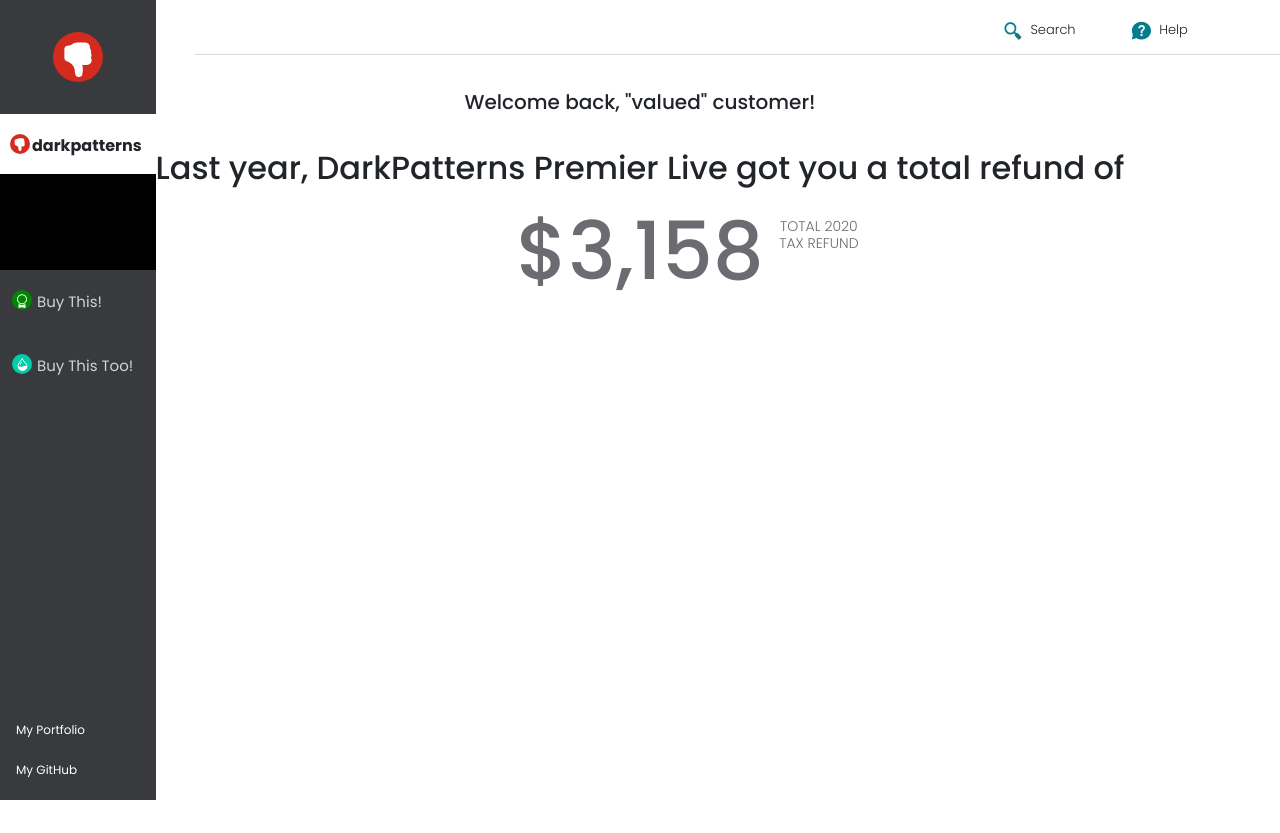
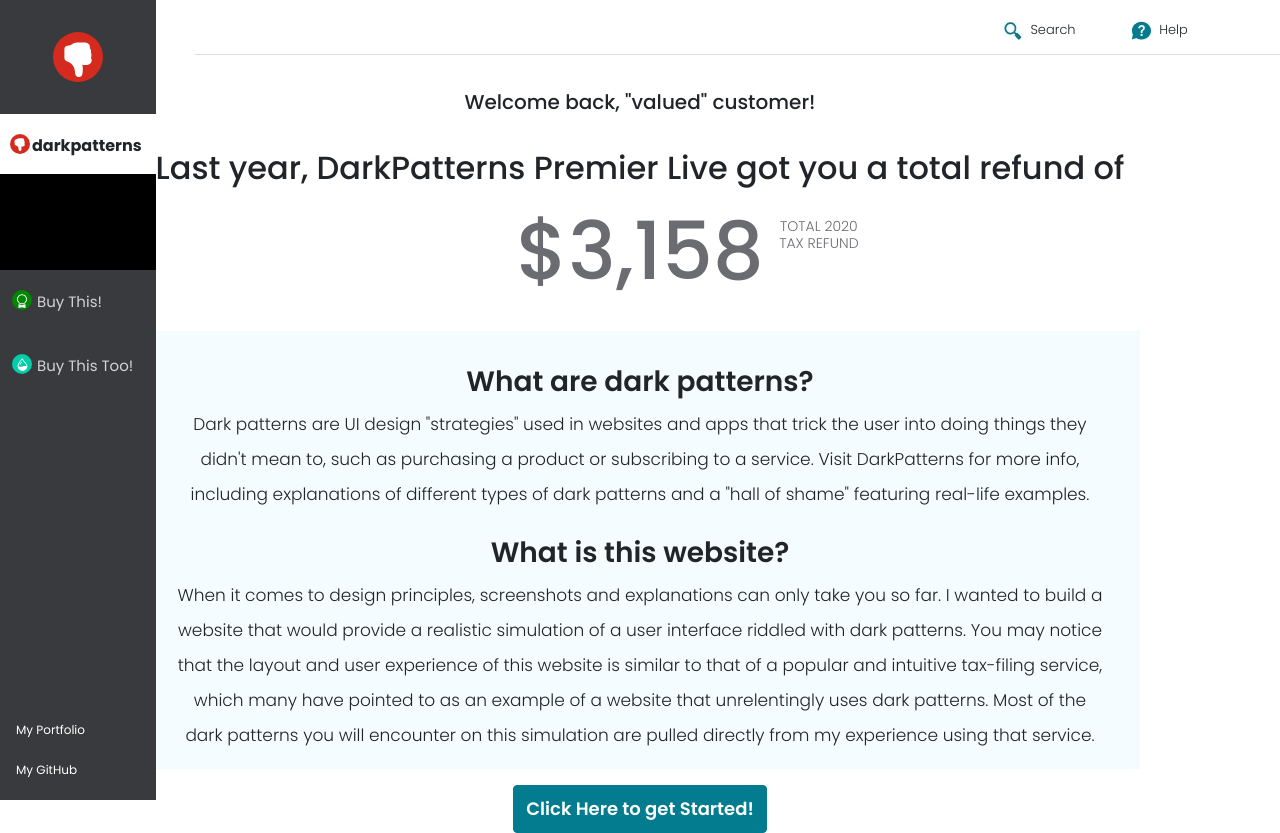
Before and after one commit to apnordin/Dark-Patterns, a React (Create React App) app: page / in a window 1280 px wide. Shown: the top 833 px of the page. Before the commit the page ends 800 px from the top, so only its background shows below. Built offline with nearby package versions, Linux system fonts and the light colour scheme.

Commit message:
Populated welcome component

```diff
--- a/src/components/Welcome.js
+++ b/src/components/Welcome.js
@@ -3,14 +3,28 @@
 export default function Welcome () {
     return (
         <div className="col-12 text-center">
-            <h5 className="welcome-back">Welcome back, "valued" customer!</h5>
-            <h2 className="savings">Last year, DarkPatterns Premier Live got you a total refund of</h2>
+            <h5 className="welcome-back">Welcome back, "valued" customer!
+            </h5>
+            <h2 className="savings">Last year, DarkPatterns Premier Live got you a total refund of
+            </h2>
                 <h1 className="dollardollar mt-3">
                     $3,158
                     <span className="dollardollarlabel">
                         TOTAL 2020 TAX REFUND
                     </span>
                 </h1>
+            <div className="row">
+                <div className="col-12 text-center lightblue mt-4">
+                    <h3 className="boldheader mt-4">What are dark patterns?</h3>
+                    <h5 className="maintexth5">Dark patterns are UI design "strategies" used in websites and apps that trick the user into doing things they didn't mean to, such as purchasing a product or subscribing to a service. Visit DarkPatterns for more info, including explanations of different types of dark patterns and a "hall of shame" featuring real-life examples.</h5>
+                    <h3 className="boldheader mt-4">What is this website?</h3>
+                    <h5 className="maintexth5 mb-3">When it comes to design principles, screenshots and explanations can only take you so far. I wanted to build a website that would provide a realistic simulation of a user interface riddled with dark patterns. You may notice that the layout and user experience of this website is similar to that of a popular and intuitive tax-filing service, which many have pointed to as an example of a website that unrelentingly uses dark patterns. Most of the dark patterns you will encounter on this simulation are pulled directly from my experience using that service.</h5>
+                </div>
+                <div className="col-12 text-center">
+                    <button type="button" className="btn btn-main mt-3
+                    3">Click Here to get Started!</button>
+                </div>
+            </div>
         </div>
     )
 }
--- a/src/index.css
+++ b/src/index.css
@@ -204,3 +204,46 @@
   display: float;
   margin-left: -117px;
 }
+
+.lightblue {
+  /* display: block; */
+  margin-left: auto;
+  margin-right: auto;
+  background-color: rgb(244, 252, 255);
+  max-width: 1000px;
+  padding-top: 10px;
+  padding-left: 36px;
+  padding-right: 36px;
+}
+
+.boldheader {
+  font-weight: 600;
+}
+
+.maintexth5 {
+  line-height: 35px;
+  font-weight: 300;
+  font-size: 17px;
+}
+
+.btn-main {
+  color: rgb(255, 255, 255);
+  background-color: rgb(3, 124, 143);
+  border-color: rgb(3, 124, 143);
+  height: 48px;
+  font-weight: 600;
+  font-size: 18px;
+}
+
+.btn-main:hover {
+  color: rgb(255, 255, 255);
+  background-color: rgb(17, 108, 123);
+  border-color: rgb(17, 108, 123);
+}
+
+.btn-main:focus {
+  color: rgb(255, 255, 255);
+  background-color: rgb(25, 98, 110);
+  border-color: rgb(25, 98, 110);
+  box-shadow: 0 0 0 0rem rgba(25, 98, 110, 0.5);
+}
```
